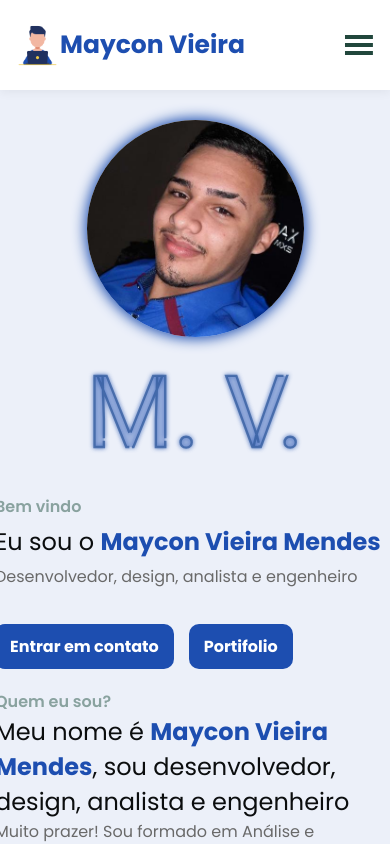
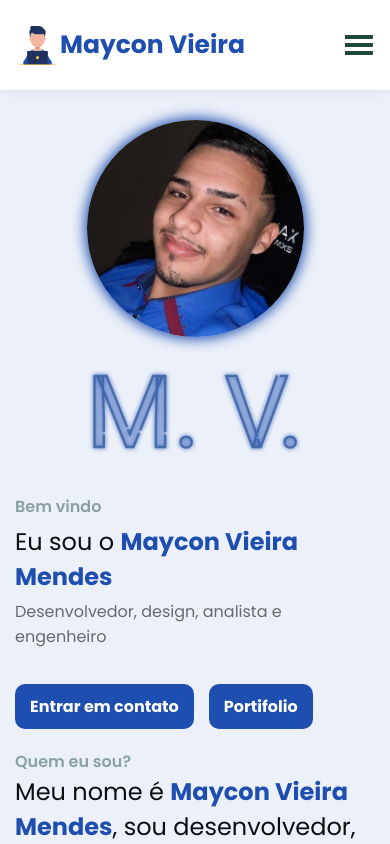
Before and after one commit to MayconVMendes/portfolio, a React (Vite) app: page / in a window 390 px wide. Shown: the top 844 px of the page. Built offline with nearby package versions, Linux system fonts and the light colour scheme.

Commit message:
fix: resolve bug to responsive homepage

```diff
--- a/src/sass/_home.scss
+++ b/src/sass/_home.scss
@@ -157,6 +157,10 @@
 
       .animation {
         width: auto;
+
+        .wrapper {
+          width: auto;
+        }
       }
 
       .informations {
```
